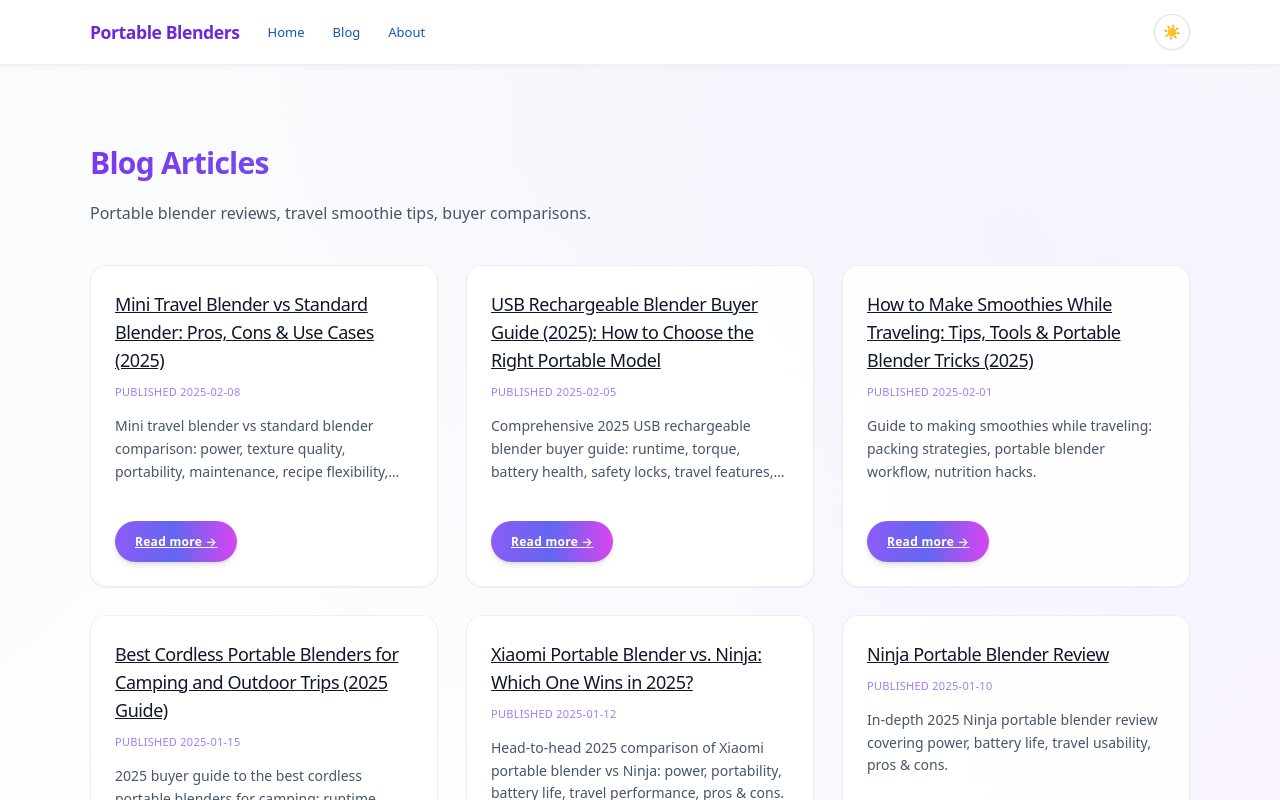
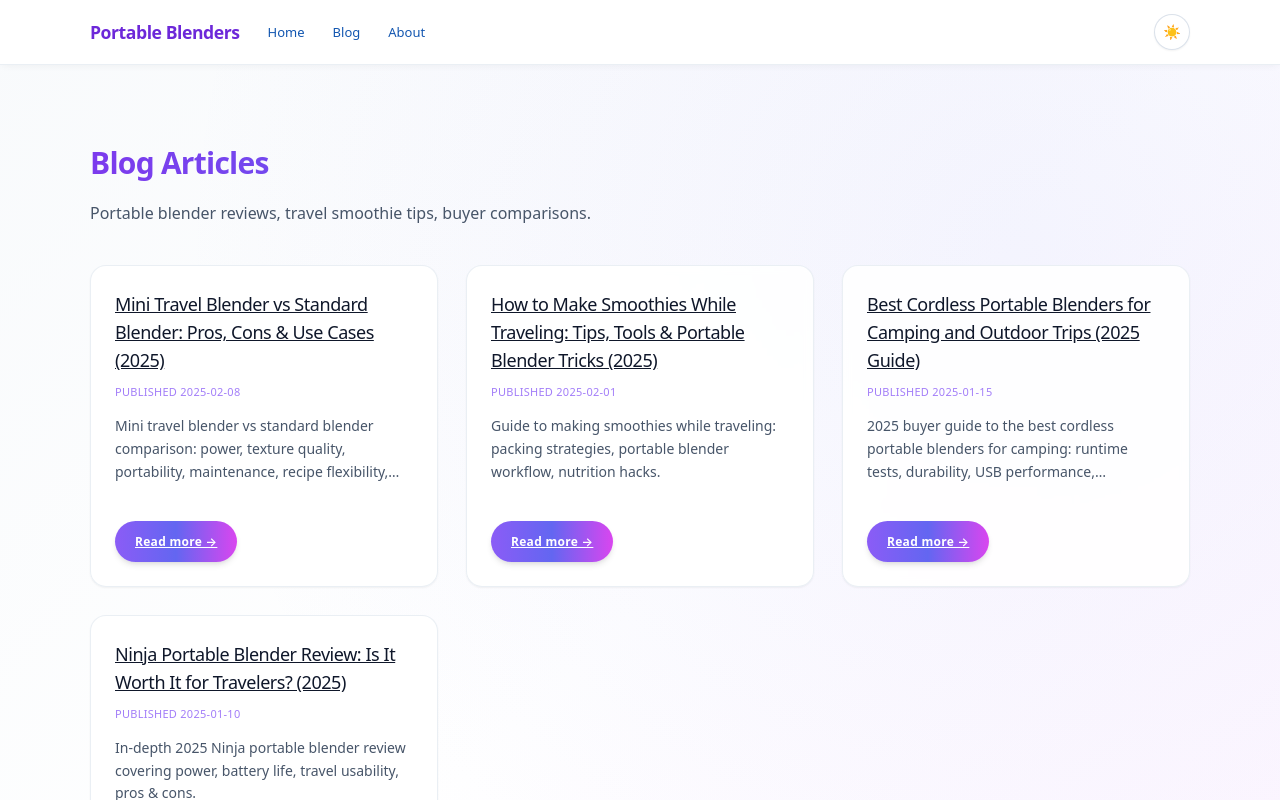
Before and after one commit to Ai-study-man/portable-blender, a Next.js app: page /blog in a window 1280 px wide. Shown: the top 800 px of the page. Built offline with nearby package versions, Linux system fonts and the light colour scheme; no server answers.

Commit message:
feat(blog): add static blog index to avoid runtime fs and fix production visibility

```diff
--- a/src/app/blog/page.tsx
+++ b/src/app/blog/page.tsx
@@ -1,11 +1,10 @@
-import fs from 'fs';
-import path from 'path';
 import Link from 'next/link';
 import BlogCard from '../../components/BlogCard';
 import { Metadata } from 'next';
 import { absoluteUrl, DEFAULT_IMAGE } from '../../lib/seo';
 import { BreadcrumbJsonLd } from '../../components/BreadcrumbJsonLd';
 import { readFileWithFrontmatter } from '../../lib/frontmatter';
+import { getBlogIndexSorted } from '../../content/blog';
 
 export function generateMetadata({ searchParams }: { searchParams: { page?: string } }): Metadata {
   const page = parseInt(searchParams.page || '1',10);
@@ -30,29 +29,23 @@ function truncate160(text: string) {
 }
 
 function readBlogEntries(): BlogEntry[] {
-  const blogDir = path.join(process.cwd(), 'src', 'app', 'blog');
-  let entries: BlogEntry[] = [];
-  try {
-    const dirs = fs.readdirSync(blogDir, { withFileTypes: true }).filter(d => d.isDirectory());
-    entries = dirs.map(d => {
-      const slug = d.name;
-      const pagePath = path.join(blogDir, slug, 'page.tsx');
-      let title = slug.replace(/-/g,' ').replace(/\b\w/g,c=>c.toUpperCase());
-      let date = '2025-01-01';
-      let description = title + ' – portable blender topic.';
-      try {
-        if (fs.existsSync(pagePath)) {
-          const { frontmatter } = readFileWithFrontmatter(pagePath);
-            if (frontmatter.title) title = frontmatter.title;
-            if (frontmatter.datePublished) date = frontmatter.datePublished;
-            if (frontmatter.description) description = frontmatter.description;
-        }
-      } catch {}
-  return { slug, title, date, description: truncate160(description) };
-    });
-  } catch {}
-  // Sort by date desc then title
-  return entries.sort((a,b)=> (a.date < b.date ? 1 : a.date > b.date ? -1 : a.title.localeCompare(b.title)));
+  // Use static index for production reliability (no runtime fs at edge / serverless).
+  const staticEntries = getBlogIndexSorted();
+  // Attempt to enhance with frontmatter (dev optimization; if fs fails it silently continues).
+  return staticEntries.map(e => {
+    try {
+      const filePath = process.cwd() + `/src/app/blog/${e.slug}/page.tsx`;
+      const { frontmatter } = readFileWithFrontmatter(filePath);
+      return {
+        slug: e.slug,
+        title: (frontmatter.title as string) || e.title,
+        date: (frontmatter.datePublished as string) || e.date,
+        description: truncate160((frontmatter.description as string) || e.description)
+      };
+    } catch {
+      return e;
+    }
+  });
 }
 
 export default function BlogIndex({ searchParams }: { searchParams: { page?: string } }) {
--- /dev/null
+++ b/src/content/blog/index.ts
@@ -0,0 +1,42 @@
+// Centralized static blog index to avoid runtime fs directory reads failing in some deployment environments.
+// Each entry maps to a blog article folder under app/blog/<slug>/page.tsx.
+// Keep metadata minimal; date/description can be overridden by page frontmatter if needed.
+
+export interface BlogIndexEntry {
+  slug: string;
+  title: string;
+  date: string; // ISO date
+  description: string;
+}
+
+export const BLOG_INDEX: BlogIndexEntry[] = [
+  {
+    slug: 'best-cordless-portable-blenders-camping',
+    title: 'Best Cordless Portable Blenders for Camping and Outdoor Trips (2025 Guide)',
+    date: '2025-01-15',
+    description: '2025 buyer guide to the best cordless portable blenders for camping: runtime tests, durability, USB performance, recommendations.'
+  },
+  {
+    slug: 'ninja-portable-blender-review',
+    title: 'Ninja Portable Blender Review: Is It Worth It for Travelers? (2025)',
+    date: '2025-01-10',
+    description: 'In-depth 2025 Ninja portable blender review covering power, battery life, travel usability, pros & cons.'
+  },
+  {
+    slug: 'how-to-make-smoothies-while-traveling',
+    title: 'How to Make Smoothies While Traveling: Tips, Tools & Portable Blender Tricks (2025)',
+    date: '2025-02-01',
+    description: 'Guide to making smoothies while traveling: packing strategies, portable blender workflow, nutrition hacks.'
+  },
+  {
+    slug: 'mini-vs-standard-blender-comparison',
+    title: 'Mini Travel Blender vs Standard Blender: Pros, Cons & Use Cases (2025)',
+    date: '2025-02-08',
+    description: 'Mini travel blender vs standard blender comparison: power, texture quality, portability, maintenance, recipe flexibility, and when a portable blender is enough.'
+  }
+  // Add future articles here.
+];
+
+export function getBlogIndexSorted() {
+  return [...BLOG_INDEX].sort((a,b)=> (a.date < b.date ? 1 : a.date > b.date ? -1 : a.slug.localeCompare(b.slug)));
+}
```
